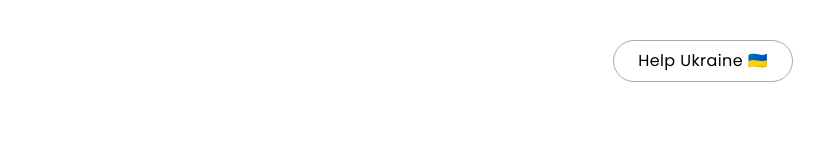
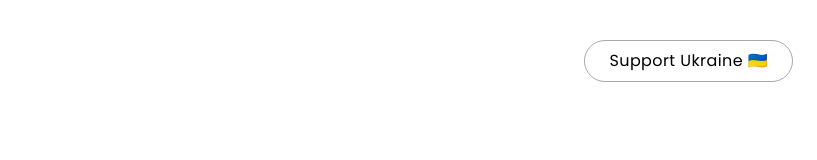
Before and after one commit to jacksonkopitz/website, a React (Create React App) app: page / in a window 1280 px wide. Shown: the top 160 px of the page, without its empty margins (463-1280 px from the left). Built offline with nearby package versions, Linux system fonts and the light colour scheme.

Commit message:
update copy

```diff
--- a/src/components/common/UkraineButton.tsx
+++ b/src/components/common/UkraineButton.tsx
@@ -13,7 +13,7 @@ const UkraineButton: React.FC<UkraineButtonProps> = () => {
         rel="noreferrer"
       >
         <Text
-          text={"Help Ukraine 🇺🇦"}
+          text={"Support Ukraine 🇺🇦"}
           font={Font.POPPINS}
           fontSize={FontSize.BASE}
           color={TextColor.BLACK}
```
